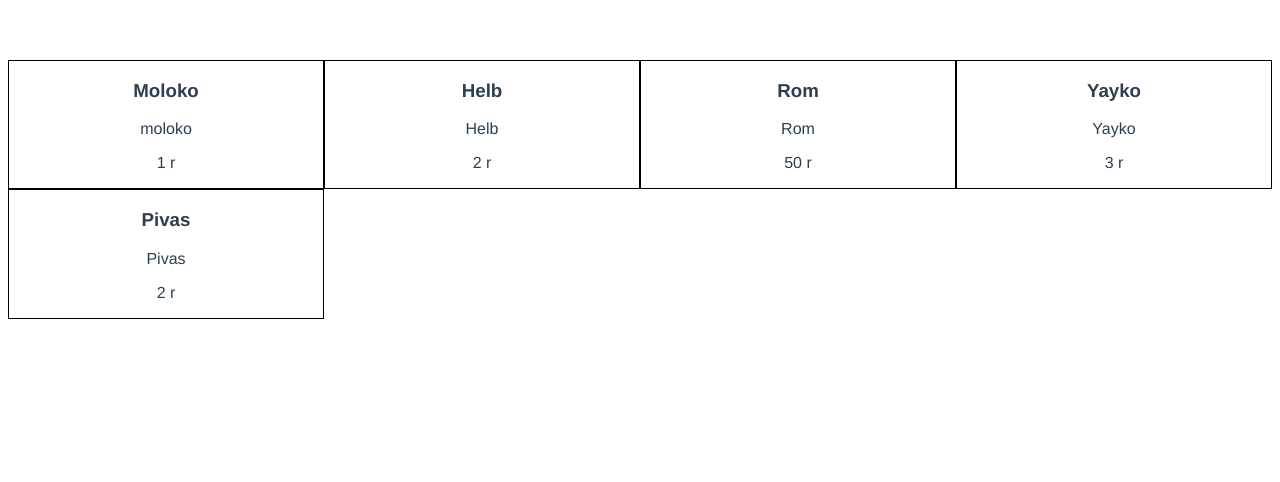
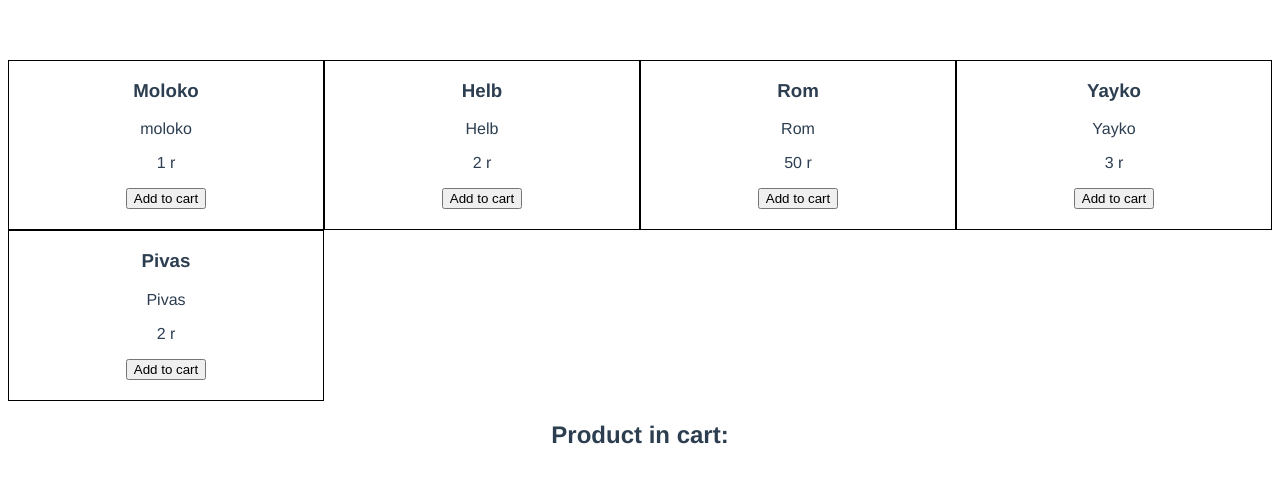
Before and after one commit to z0r0v/CMS-GROUP-LTD, a Vue app: page / in a window 1280 px wide. Shown: the top 482 px of the page. Built offline with nearby package versions, Linux system fonts and the light colour scheme.

Commit message:
added button add to cart, add cart

```diff
--- a/src/App.vue
+++ b/src/App.vue
@@ -1,27 +1,25 @@
 <template>
     <div id="app">
-        <List :content="data.products"></List>
+        <List :content="data.products" :inCart="inCart"></List>
+        <InCartComponent :inCart="inCart"></InCartComponent>
     </div>
 </template>
 
 <script>
     import List from "./components/List";
     import * as data from './assets/data.js';
+    import InCartComponent from "./components/InCartComponent";
     export default {
         name: 'App',
         components: {
             List,
+            InCartComponent
         },
         data() {
             return {
                 data,
+                inCart: [],
             }
-        },
-        methods: {
-            getData: function () {
-                console.log(this.data.products);
-            }
-
         },
     }
 </script>
--- a/src/assets/data.js
+++ b/src/assets/data.js
@@ -3,26 +3,31 @@ export const products = [
         name: 'Moloko',
         description: 'moloko',
         cost: '1 r',
+        id: 1,
     },
     {
         name: 'Helb',
         description: 'Helb',
         cost: '2 r',
+        id: 2,
     },
     {
         name: 'Rom',
         description: 'Rom',
         cost: '50 r',
+        id: 3,
     },
     {
         name: 'Yayko',
         description: 'Yayko',
         cost: '3 r',
+        id: 4,
     },
     {
         name: 'Pivas',
         description: 'Pivas',
         cost: '2 r',
+        id: 5,
     },
 
 ];
--- /dev/null
+++ b/src/components/InCartComponent.vue
@@ -0,0 +1,46 @@
+
+<template>
+<div class="in-cart">
+    <h2>{{h2}}</h2>
+    <div class="in-cart__items">
+    <div class="item" v-for="(item, index) in inCart" :key="index">
+        <ProductCart :data="item"></ProductCart>
+    </div>
+    </div>
+</div>
+</template>
+
+<script>
+    import ProductCart from "./ProductCart";
+    export default {
+        name: "InCartComponent",
+        components: {
+            ProductCart,
+        },
+        data(){
+            return {
+                h2:"Product in cart:",
+            }
+        },
+        props: [
+            "inCart",
+        ],
+    }
+</script>
+
+<style lang="scss">
+.in-cart {
+    &__items {
+        display: flex;
+        flex-wrap: wrap;
+        .item {
+            width: 25%;
+        }
+    }
+    .product-cart {
+        button {
+            display: none;
+        }
+    }
+}
+</style>
--- a/src/components/List.vue
+++ b/src/components/List.vue
@@ -3,6 +3,7 @@
         <div class="product-list__item" v-for="(item, index) in content" :key="index">
             <ProductCart
                     :data="item"
+                    :inCart="inCart"
             ></ProductCart>
         </div>
 
@@ -16,7 +17,8 @@
             ProductCart,
         },
         props: [
-            "content"
+            "content",
+            "inCart"
         ],
     }
 </script>
--- a/src/components/ProductCart.vue
+++ b/src/components/ProductCart.vue
@@ -6,6 +6,8 @@
         <p v-else>description: {{noV}}</p>
         <p v-if="data.cost">{{data.cost}}</p>
         <p v-else>cost: {{noV}}</p>
+        <button v-on:click="addToCart">Add to cart</button>
+
     </div>
 </template>
 <script>
@@ -13,10 +15,16 @@
         name: "ProductCart",
         props: [
             "data",
+            "inCart",
         ],
         data() {
             return {
                 noV:"no value",
+            }
+        },
+        methods: {
+            addToCart: function () {
+                this.inCart.push(this.data);
             }
         }
     }
@@ -25,5 +33,8 @@
 <style lang="scss">
     .product-cart {
         border: 1px solid black;
+        button {
+            margin-bottom: 20px;
+        }
     }
 </style>
```
